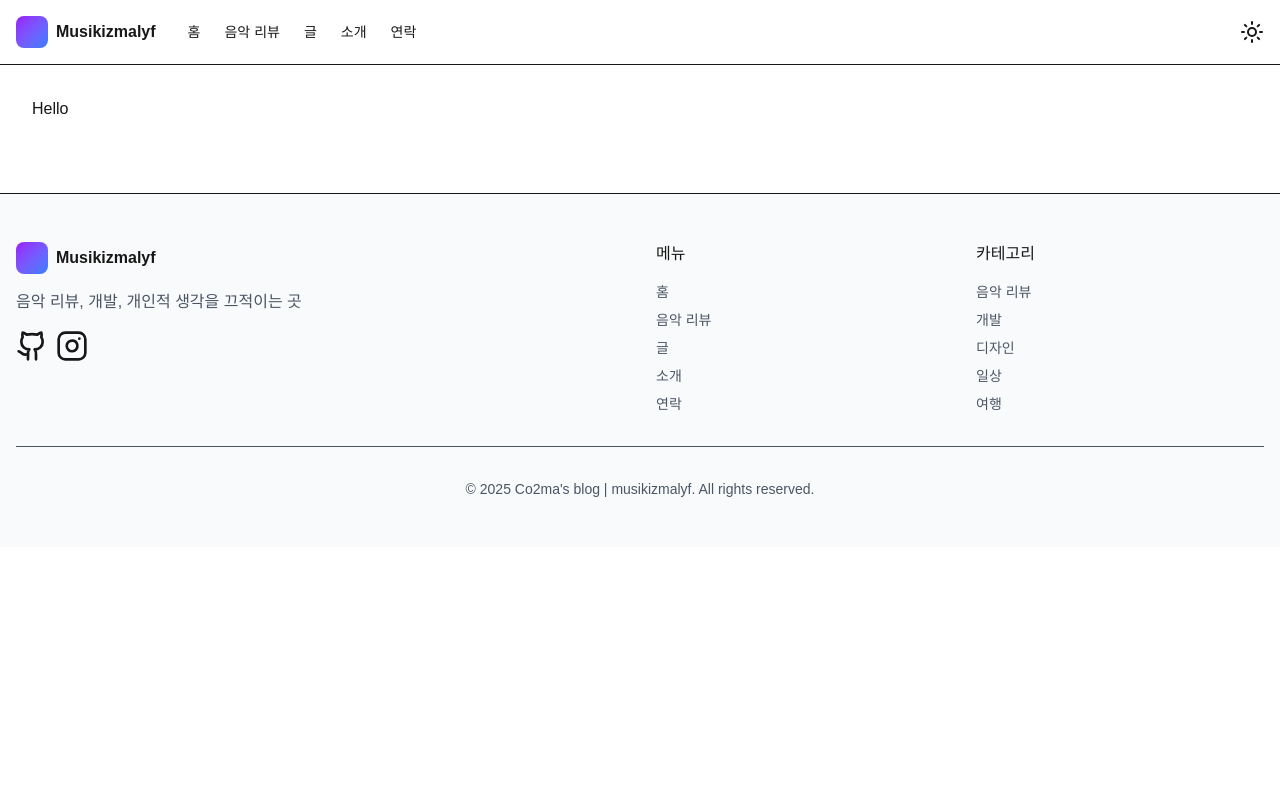
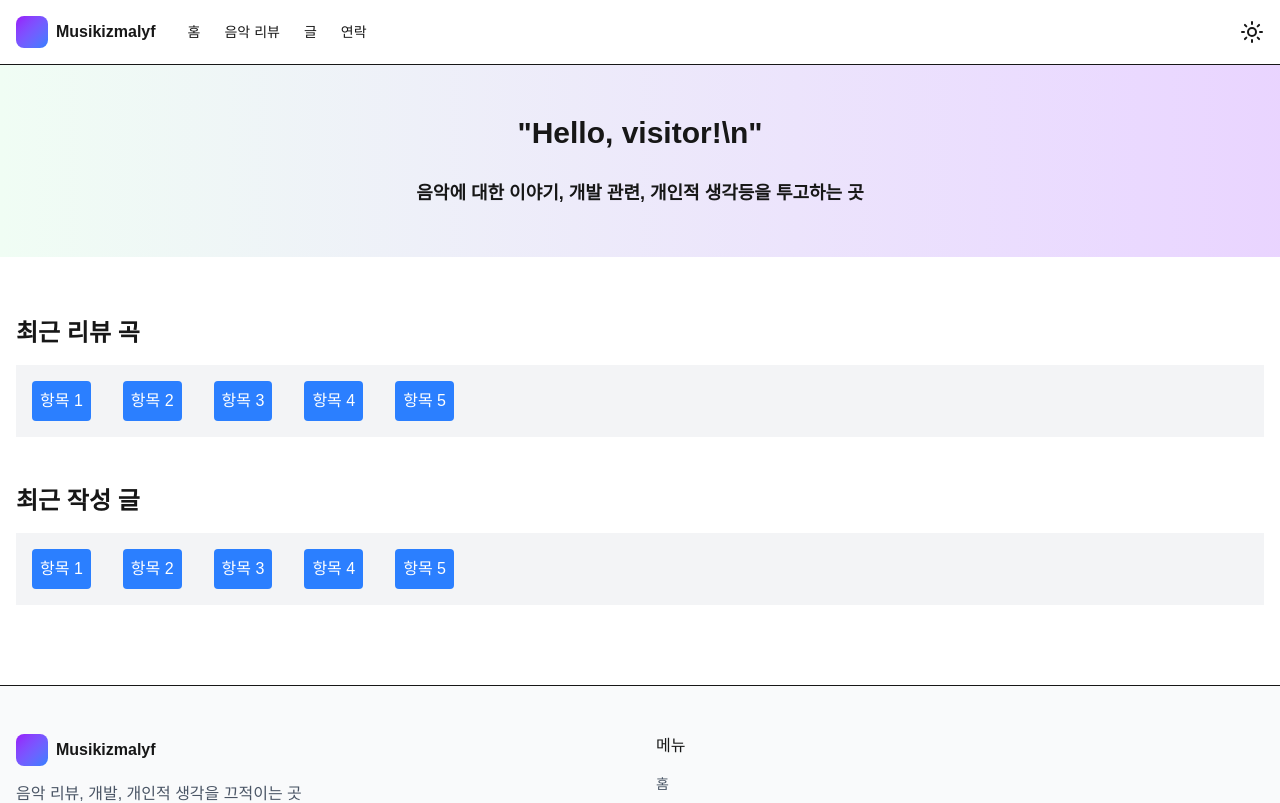
Before and after one commit to co2ma/blog_proj, a Next.js app in the folder frontend/blog/: page / in a window 1280 px wide. Shown: the top 803 px of the page. Built offline with nearby package versions, Linux system fonts and the light colour scheme.

Commit message:
feat: main page에 요소 추가

```diff
--- a/frontend/blog/app/(home)/page.tsx
+++ b/frontend/blog/app/(home)/page.tsx
@@ -7,8 +7,55 @@ export const metadata: Metadata = {
 export default function Home() {
     return (
         <div>
-            <div className="w-4 h-4 m-4 p-4 hover:bg-amber-400 transition">
-                Hello
+            <div className="w-full h-48 bg-linear-to-r from-green-50 to-purple-200 flex justify-center items-center">
+                <span className="text-lg font-semibold text-center">
+                    <span className="text-3xl">"Hello, visitor!\n"</span>
+                    <br />
+                    <br />
+                    음악에 대한 이야기, 개발 관련, 개인적 생각등을 투고하는 곳
+                </span>
+            </div>
+            <div className="container mx-auto m-4 mt-15 px-4">
+                <span className="font-semibold text-2xl">최근 리뷰 곡</span>
+                <div className="bg-gray-100 p-4 mt-4 mb-12">
+                    <ul className="flex space-x-8 list-none p-0">
+                        <li className="p-2 bg-blue-500 text-white rounded">
+                            항목 1
+                        </li>
+                        <li className="p-2 bg-blue-500 text-white rounded">
+                            항목 2
+                        </li>
+                        <li className="p-2 bg-blue-500 text-white rounded">
+                            항목 3
+                        </li>
+                        <li className="p-2 bg-blue-500 text-white rounded">
+                            항목 4
+                        </li>
+                        <li className="p-2 bg-blue-500 text-white rounded">
+                            항목 5
+                        </li>
+                    </ul>
+                </div>
+                <span className="font-semibold text-2xl">최근 작성 글</span>
+                <div className="bg-gray-100 p-4 mt-4 mb-12">
+                    <ul className="flex space-x-8 list-none p-0">
+                        <li className="p-2 bg-blue-500 text-white rounded">
+                            항목 1
+                        </li>
+                        <li className="p-2 bg-blue-500 text-white rounded">
+                            항목 2
+                        </li>
+                        <li className="p-2 bg-blue-500 text-white rounded">
+                            항목 3
+                        </li>
+                        <li className="p-2 bg-blue-500 text-white rounded">
+                            항목 4
+                        </li>
+                        <li className="p-2 bg-blue-500 text-white rounded">
+                            항목 5
+                        </li>
+                    </ul>
+                </div>
             </div>
         </div>
     );
--- a/frontend/blog/components/footer.tsx
+++ b/frontend/blog/components/footer.tsx
@@ -61,67 +61,11 @@ export default function Footer() {
                             </li>
                             <li>
                                 <Link
-                                    href="/"
-                                    className="hover:text-purple-600 transition-colors"
-                                >
-                                    소개
-                                </Link>
-                            </li>
-                            <li>
-                                <Link
                                     href="/about-me"
                                     className="hover:text-purple-600 transition-colors"
                                 >
                                     연락
                                 </Link>
-                            </li>
-                        </ul>
-                    </div>
-
-                    <div>
-                        <h4 className="mb-3 sm:mb-4 text-sm sm:text-base">
-                            카테고리
-                        </h4>
-                        <ul className="space-y-1.5 sm:space-y-2 text-gray-600 text-sm">
-                            <li>
-                                <a
-                                    href="#music"
-                                    className="hover:text-purple-600 transition-colors"
-                                >
-                                    음악 리뷰
-                                </a>
-                            </li>
-                            <li>
-                                <a
-                                    href="#dev"
-                                    className="hover:text-purple-600 transition-colors"
-                                >
-                                    개발
-                                </a>
-                            </li>
-                            <li>
-                                <a
-                                    href="#design"
-                                    className="hover:text-purple-600 transition-colors"
-                                >
-                                    디자인
-                                </a>
-                            </li>
-                            <li>
-                                <a
-                                    href="#life"
-                                    className="hover:text-purple-600 transition-colors"
-                                >
-                                    일상
-                                </a>
-                            </li>
-                            <li>
-                                <a
-                                    href="#travel"
-                                    className="hover:text-purple-600 transition-colors"
-                                >
-                                    여행
-                                </a>
                             </li>
                         </ul>
                     </div>
--- a/frontend/blog/components/header.tsx
+++ b/frontend/blog/components/header.tsx
@@ -33,12 +33,6 @@ export default function Header() {
                             className="text-sm hover:text-purple-600 transition-colors"
                         >
                             글
-                        </Link>
-                        <Link
-                            href="/"
-                            className="text-sm hover:text-purple-600 transition-colors"
-                        >
-                            소개
                         </Link>
                         <Link
                             href="/about-me"
```
